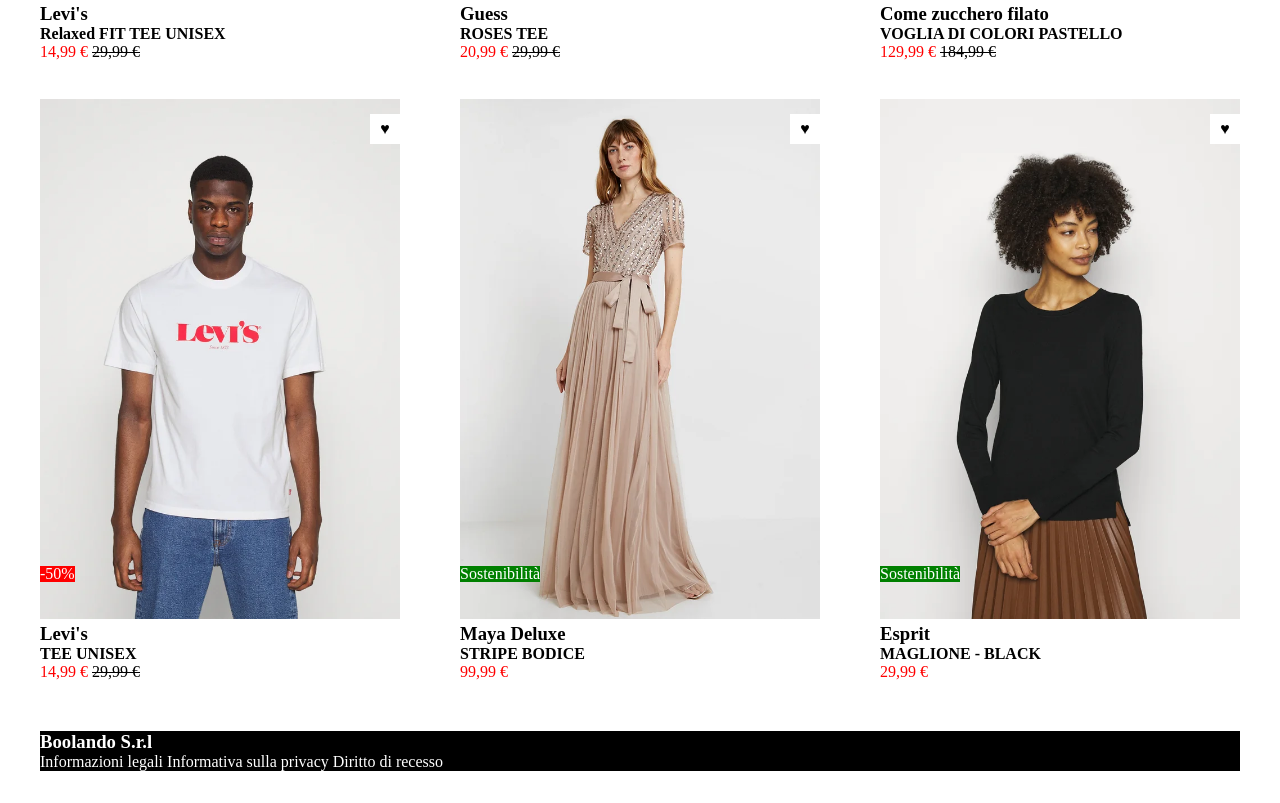
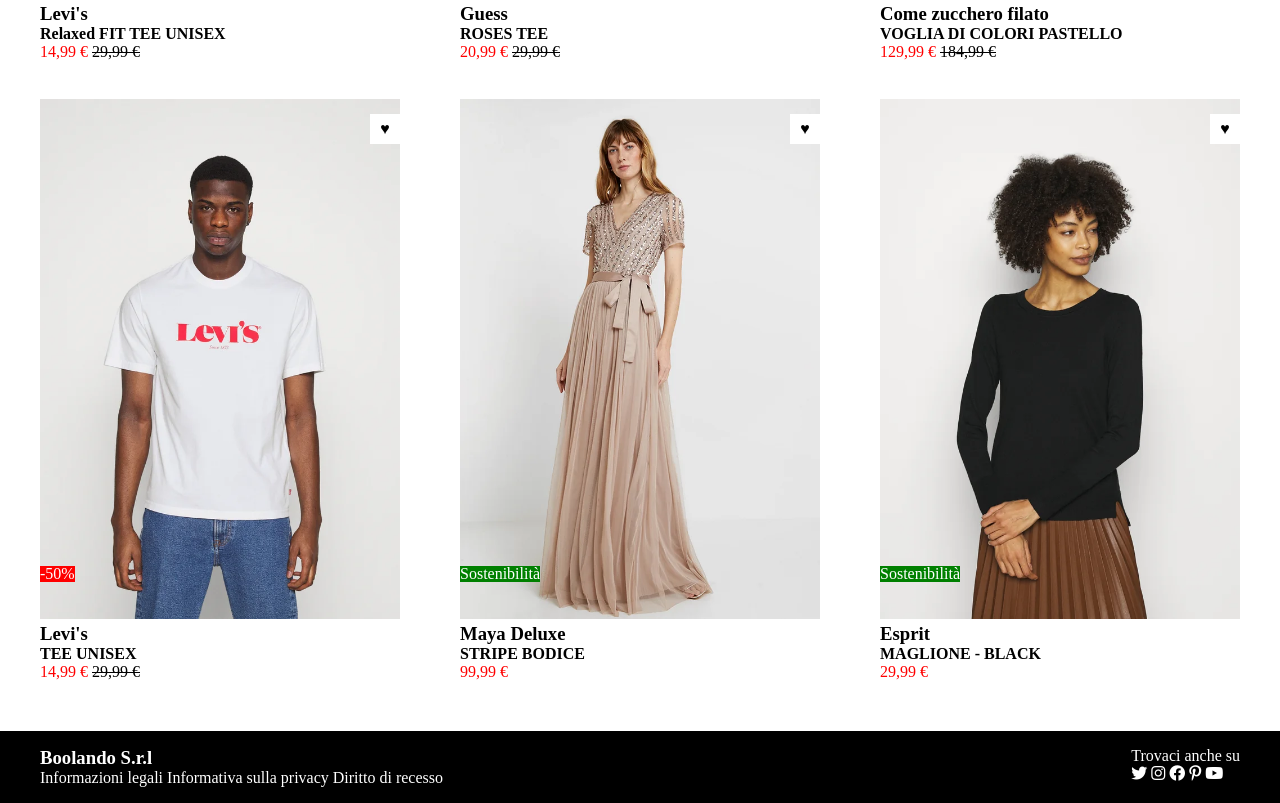
Before and after one commit to GeorgeDanielConstantin/html-css-boolando, a plain HTML site: page index.html in a window 1280 px wide. Shown: the part 633-1436 px from the top of the page. Before the commit the page ends 1404 px from the top, so only its background shows below. Drawn offline with Linux system fonts and the light colour scheme.

Commit message:
Completo

```diff
--- a/css/style.css
+++ b/css/style.css
@@ -17,6 +17,7 @@ header {
     display: flex;
     flex-direction: row;
     justify-content: space-around;
+    width: 15%;
 }
 
 .logo {
@@ -101,8 +102,19 @@ header {
 footer {
     background-color: black;
     color: white;
+    padding-top: 1rem;
+    padding-bottom: 1rem;
 }
 
 li {
     display: inline;
 }
+
+footer>.container {
+    display: flex;
+    justify-content: space-between;
+}
+
+.contatti .container {
+    display: block;
+}
--- a/index.html
+++ b/index.html
@@ -6,7 +6,9 @@
 	<meta http-equiv="X-UA-Compatible" content="IE=edge">
 	<meta name="viewport" content="width=device-width, initial-scale=1.0">
 	<title>Document</title>
-
+	<link rel="stylesheet" href="https://cdnjs.cloudflare.com/ajax/libs/font-awesome/6.2.1/css/all.min.css"
+		integrity="sha512-MV7K8+y+gLIBoVD59lQIYicR65iaqukzvf/nwasF0nqhPay5w/9lJmVM2hMDcnK1OnMGCdVK+iQrJ7lzPJQd1w=="
+		crossorigin="anonymous" referrerpolicy="no-referrer" />
 	<link rel="stylesheet" href="./css/reset.css">
 	<link rel="stylesheet" href="./css/utils.css">
 	<link rel="stylesheet" href="./css/style.css">
@@ -26,7 +28,9 @@
 				</div>
 				<div><img src="img/boolean-logo.png" alt="logo" class="logo"></div>
 				<div>
-					<p>&#xf07a</p>
+					<i class="fa-regular fa-user"></i>
+					<i class="fa-regular fa-heart"></i>
+					<i class="fa-solid fa-bag-shopping"></i>
 				</div>
 			</div>
 		</div>
@@ -175,14 +179,28 @@
 
 	<!-- FOOTER -->
 
-	<footer class="container">
+	<footer>
+		<div class="container">
+			<div class="info">
 				<h3>Boolando S.r.l</h3>
 				<ul>
 					<li><a href="#"></a>Informazioni legali</li>
 					<li><a href="#"></a>Informativa sulla privacy</li>
 					<li><a href="#"></a>Diritto di recesso</li>
 				</ul>
+			</div>
+			<div class="contatti">
+				<p>Trovaci anche su</p>
+				<div class="loghi">
+					<i class="fa-brands fa-twitter"></i>
+					<i class="fa-brands fa-instagram"></i>
+					<i class="fa-brands fa-facebook"></i>
+					<i class="fa-brands fa-pinterest-p"></i>
+					<i class="fa-brands fa-youtube"></i>
+				</div>
 
+			</div>
+		</div>
 	</footer>
 
 </body>
```
Lines whose indentation alone changed are shown as unchanged.
